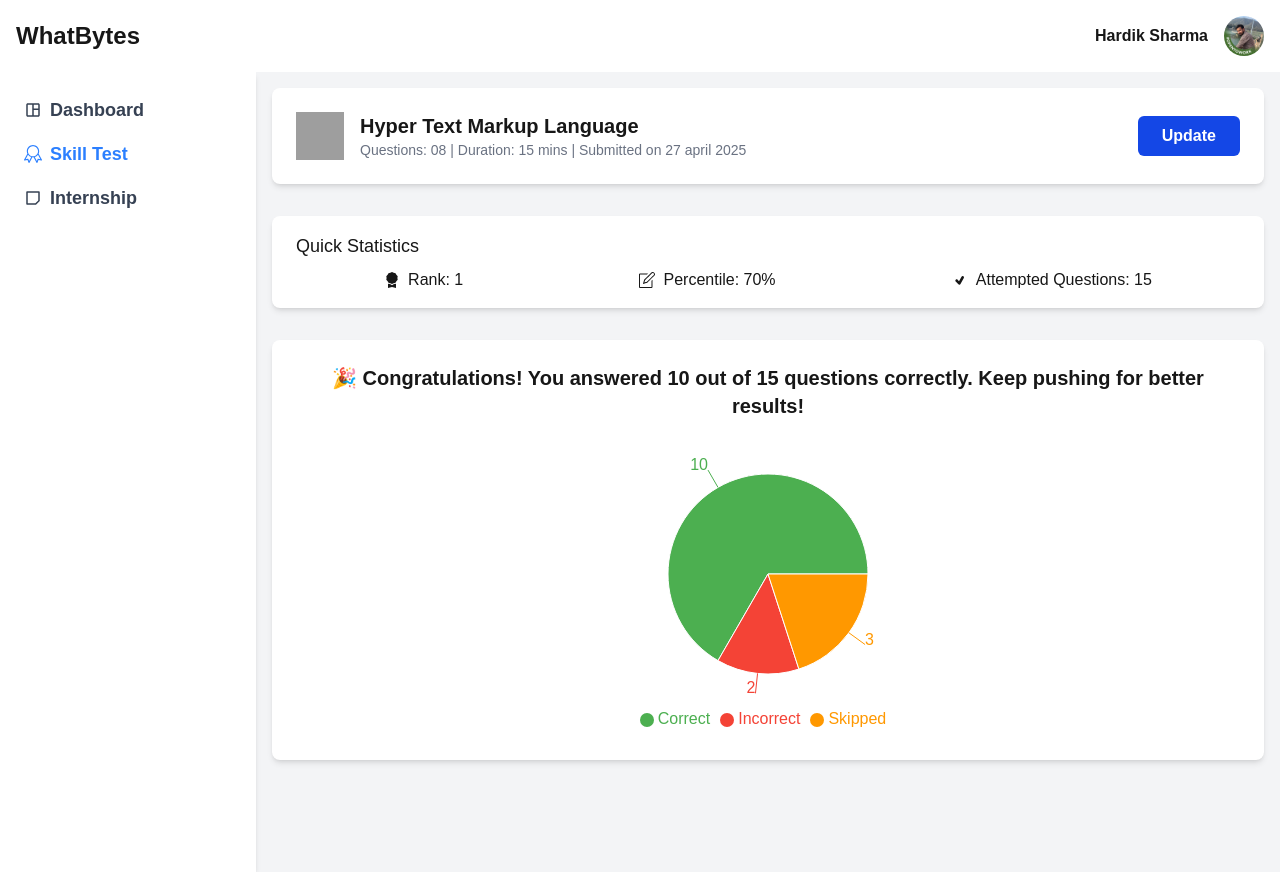
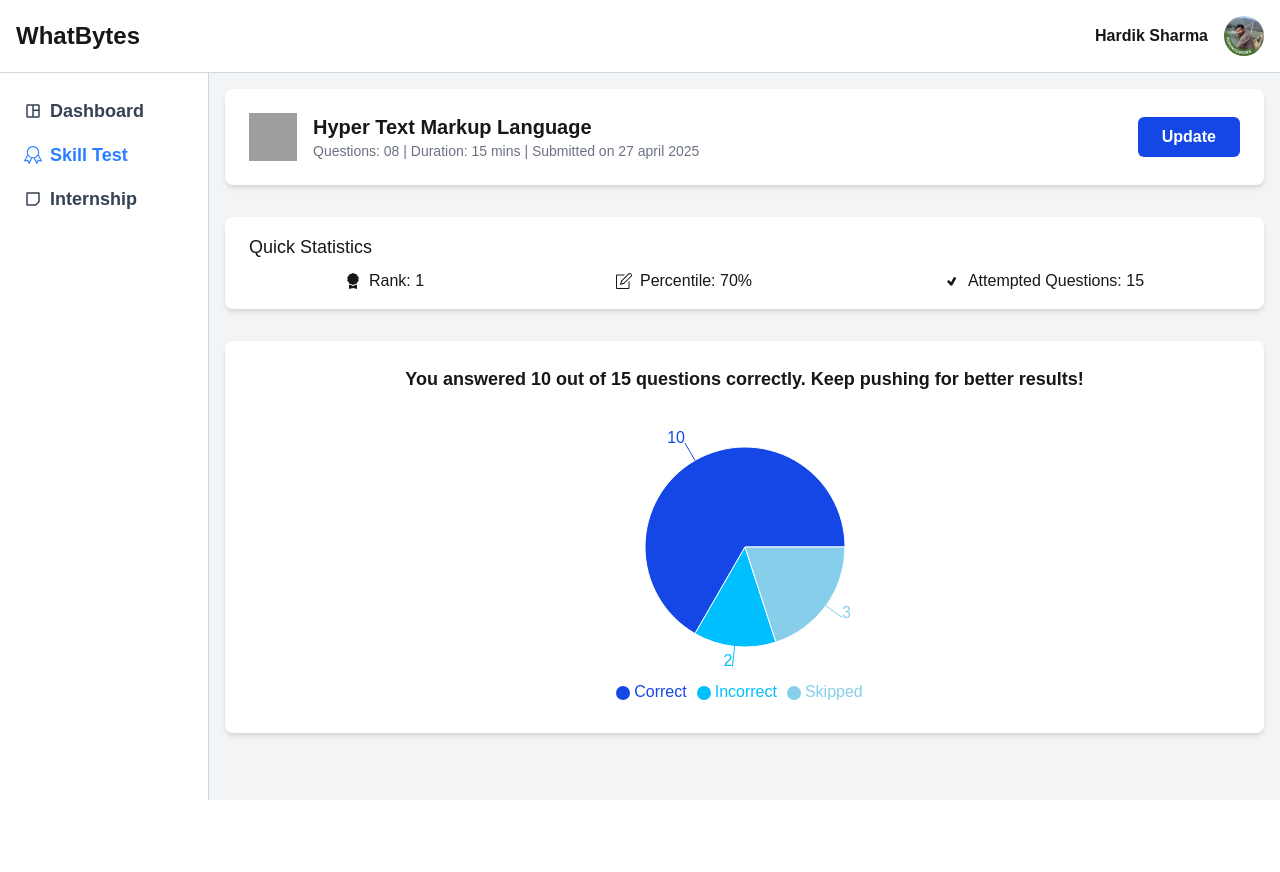
Before and after one commit to sharmaHardik606/Dashboard-Nextjs, a Next.js app: page / in a window 1280 px wide. After the commit the page ends 800 px from the top, so only its background shows below. Built offline with nearby package versions, Linux system fonts and the light colour scheme; grey boxes are pictures that could not be loaded.

Commit message:
Styles added in  sidebar and header

```diff
--- a/src/components/Header.js
+++ b/src/components/Header.js
@@ -3,7 +3,7 @@ import Image from "next/image";
 
 export default function Header() {
   return (
-    <header className="w-full bg-white shadow-md p-4 flex items-center justify-between ">
+    <header className="w-full bg-white shadow-md p-4 flex items-center justify-between lg:border-b-1 lg:border-gray-300">
       <h1 className="lg:text-2xl font-bold text-xl ml-9 lg:ml-0">WhatBytes</h1>
 
       {/* Right user section */}
--- a/src/components/Sidebar.js
+++ b/src/components/Sidebar.js
@@ -19,9 +19,9 @@ export default function Sidebar() {
 
 
   return (
-    <>
-      {/* Mobile Hamburger Menu - Only visible on mobile */}
-      <div className="lg:hidden absolute top-5 left-4 z-50">
+    <div className="lg:border-r-1 lg:border-gray-300">
+
+      <div className="lg:hidden absolute top-5 left-4 z-50 ">
         <button onClick={() => setIsOpen(true)}>
           <svg xmlns="http://www.w3.org/2000/svg" fill="none" viewBox="0 0 24 24" stroke="currentColor" className="w-8 h-8 text-black">
             <path strokeLinecap="round" strokeLinejoin="round" strokeWidth={2} d="M4 6h16M4 12h16m-7 6h7" />
@@ -33,7 +33,7 @@ export default function Sidebar() {
       <aside
         className={`${
           isOpen ? "translate-x-0" : "-translate-x-full"
-        } lg:translate-x-0 transform transition-transform duration-300 ease-in-out fixed lg:static top-0 left-0 w-64 h-screen bg-white shadow-md p-6 z-40`}
+        } lg:translate-x-0 transform transition-transform duration-300 ease-in-out fixed lg:static top-0 left-0 w-52 h-full bg-white  p-6 z-40`}
       >
         {/* Close Button for mobile */}
         <div className="flex justify-end mb-6 lg:hidden ">
@@ -57,6 +57,6 @@ export default function Sidebar() {
           </Link>
         </nav>
       </aside>
-    </>
+    </div>
   );
 }
--- a/src/components/skilltest/PerformancePieChart.js
+++ b/src/components/skilltest/PerformancePieChart.js
@@ -2,7 +2,7 @@
 
 import { PieChart, Pie, Cell, Tooltip, Legend } from "recharts";
 
-const COLORS = ["#4CAF50", "#F44336", "#FF9800"]; // Correct - Green, Incorrect - Red, Skipped - Orange
+const COLORS = ["#1447E6", "#00BFFF", "#87CEEB"]; // Correct - Green, Incorrect - Red, Skipped - Orange
 
 export default function PerformancePieChart({ scoreData }) {
   const data = [
@@ -15,8 +15,8 @@ export default function PerformancePieChart({ scoreData }) {
 
   return (
     <div className="bg-white shadow-md rounded-lg p-6 flex flex-col items-center">
-      <h2 className="text-xl font-semibold mb-4 text-center">
-        🎉 Congratulations! You answered {scoreData.correct} out of {totalQuestions} questions correctly. Keep pushing for better results!
+      <h2 className="text-lg font-semibold mb-4 text-center">
+        You answered {scoreData.correct} out of {totalQuestions} questions correctly. Keep pushing for better results!
       </h2>
 
       <PieChart width={300} height={300}>
```
